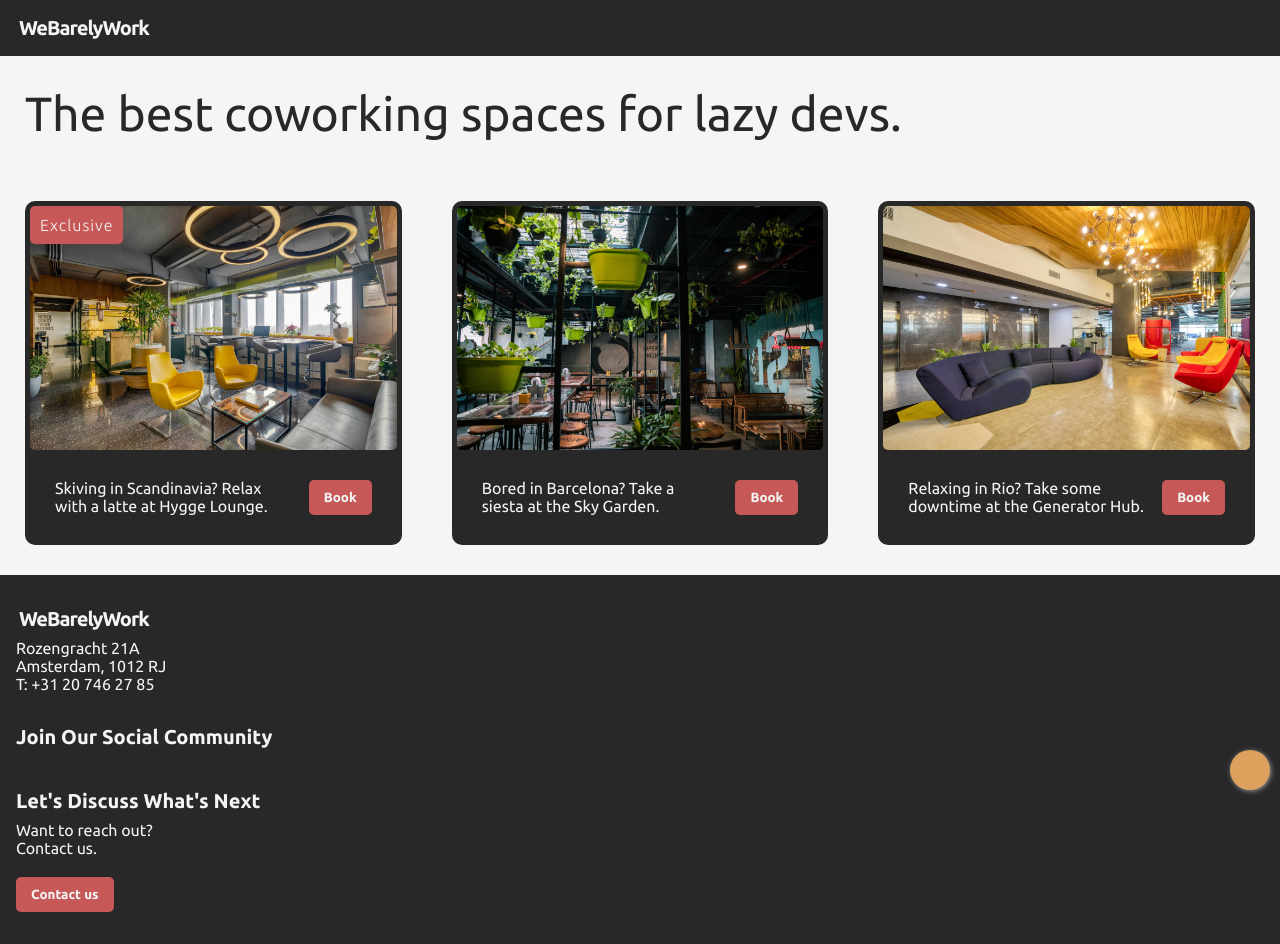
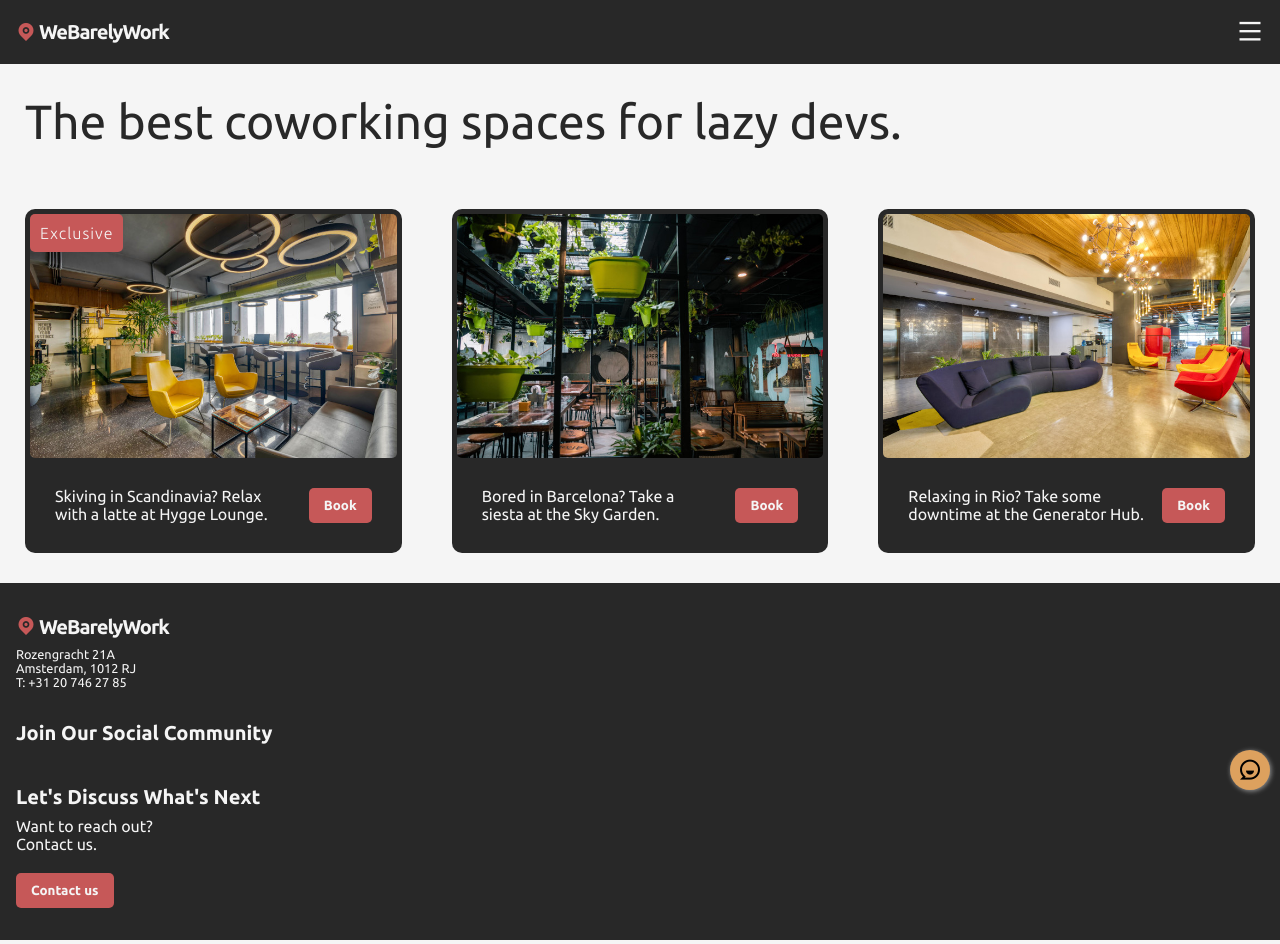
Before and after one commit to maxdevocht/Coworking-Space, a React (Vite) app: page / in a window 1280 px wide. Built offline with nearby package versions, Linux system fonts and the light colour scheme.

Commit message:
changed icons

```diff
--- a/index.html
+++ b/index.html
@@ -3,7 +3,9 @@
   <head>
     <meta charset="UTF-8" />
     <link rel="icon" type="image/svg+xml" href="/vite.svg" />
-    <script src="https://unpkg.com/akar-icons-fonts"></script>
+    <link
+    href="https://cdn.jsdelivr.net/npm/remixicon@4.2.0/fonts/remixicon.css"
+    rel="stylesheet"/>
     <meta name="viewport" content="width=device-width, initial-scale=1.0" />
     <title>Coworking Space</title>
   </head>
--- a/src/components/Chatbox.jsx
+++ b/src/components/Chatbox.jsx
@@ -3,7 +3,7 @@ import React from "react";
 export default function Chatbox() {
     return (
         <div className="chatbox">
-            <i class="ai-chat-dots"></i>
+            <i class="ri-chat-smile-3-line"></i>
         </div>
     )
 }
--- a/src/components/Footer.jsx
+++ b/src/components/Footer.jsx
@@ -5,7 +5,7 @@ export default function Footer() {
         <div className="footer">
             <div className="footer--adress">
                 <div className="logo2">
-                    <i class="ai-location"></i>
+                    <i class="ri-map-pin-fill"></i>
                     <h1 className="logo--name2">WeBarelyWork</h1>
                 </div>
                 <p className="adress">
--- a/src/components/Navbar.jsx
+++ b/src/components/Navbar.jsx
@@ -4,10 +4,10 @@ export default function Navbar() {
     return (
         <nav className="navbar">
             <div className="logo">
-                <i class="ai-location"></i>
+            <i class="ri-map-pin-fill"></i>
                 <h1 className="logo--name">WeBarelyWork</h1>
             </div>
-            <a href="#" className="nav--menu"><i class="ai-text-align-justified"></i></a>
+            <a href="#" className="nav--menu"><i class="ri-menu-line"></i></a>
         </nav>
     )
 }
--- a/src/index.css
+++ b/src/index.css
@@ -64,7 +64,7 @@ body {
 }
 
 .nav--menu{
-  font-size: 1.5rem;
+  font-size: 1.75rem;
   color: var(--color-white);
 }
 
@@ -151,7 +151,7 @@ body {
 
 .chatbox i {
   margin: auto;
-  font-size: var(--logo-font-size);
+  font-size: 1.5rem;
 }
 
 /* footer styling */
@@ -190,7 +190,7 @@ body {
   letter-spacing: -1px;
 }
 
-.adress, {
+.adress {
   font-size: .8rem;
 }
 
```
